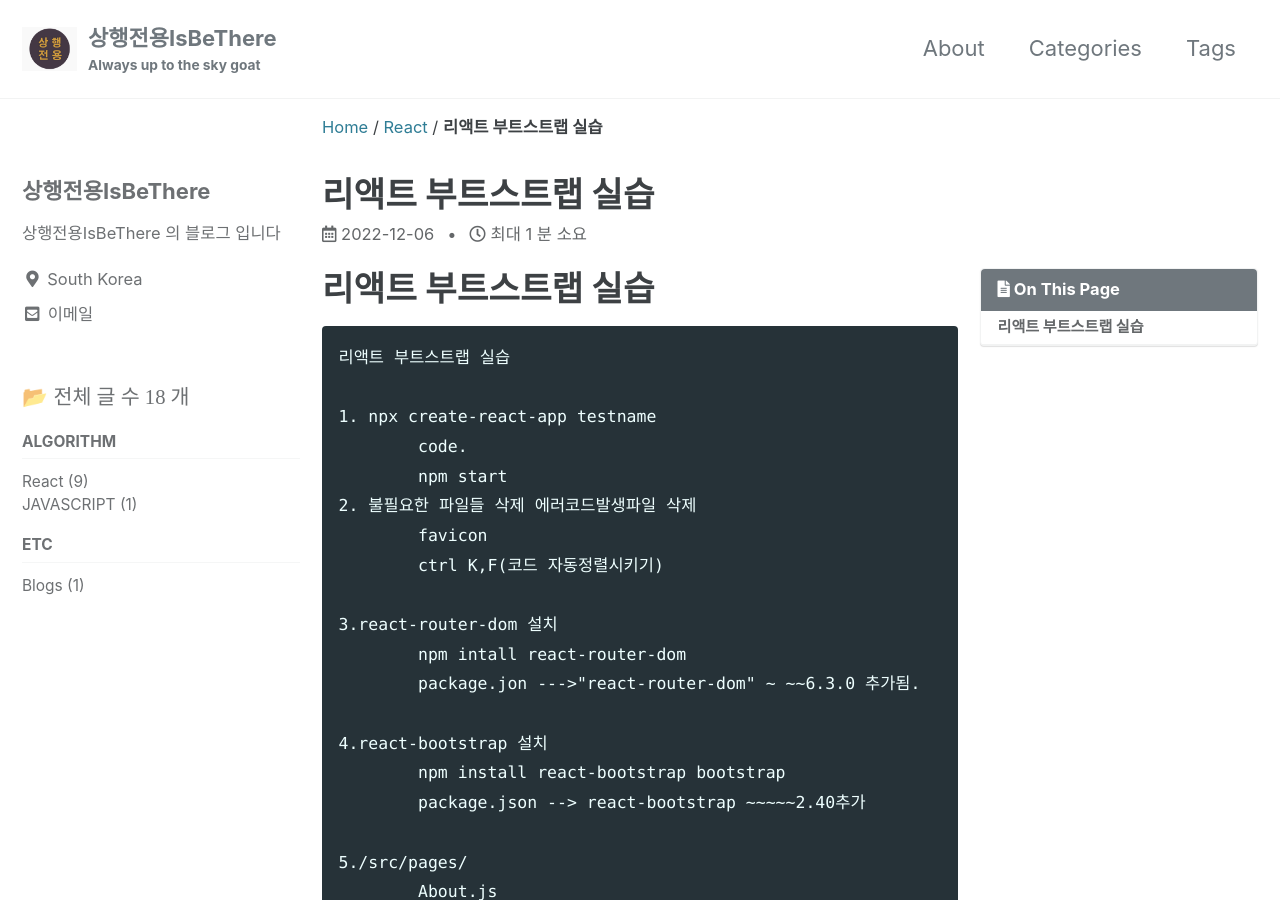
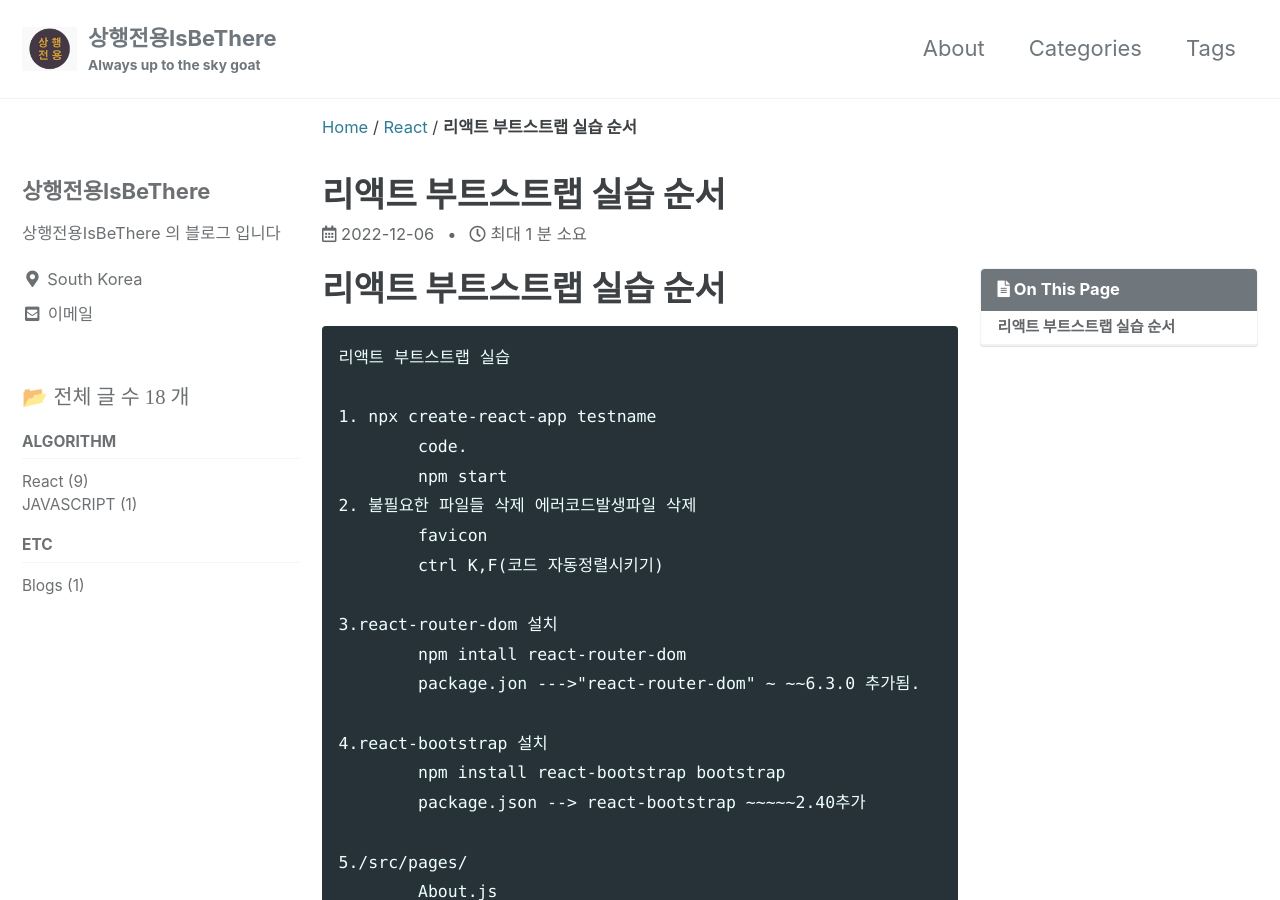
Before and after one commit to ISBETHERE/ISBETHERE.github.io, a Jekyll site: the page built from _posts/Front-end/react/2022-12-06-r3.md, in a window 1280 px wide and 900 px high. Built offline with Jekyll 4.4.1, drawn with Linux system fonts in a browser that asks for light colours; cached includes are drawn as plain includes.

Commit message:
2022-12-06-r3
2022-12-06-r3

````diff
--- a/_posts/Front-end/react/2022-12-06-r3.md
+++ b/_posts/Front-end/react/2022-12-06-r3.md
@@ -1,12 +1,12 @@
 ---
-title: 리액트 부트스트랩 실습
+title: 리액트 부트스트랩 실습 순서
 categories:
   - React
 tags:
   - React
 toc: true
 ---
-# 리액트 부트스트랩 실습
+# 리액트 부트스트랩 실습 순서
 ```
 리액트 부트스트랩 실습
 
````
